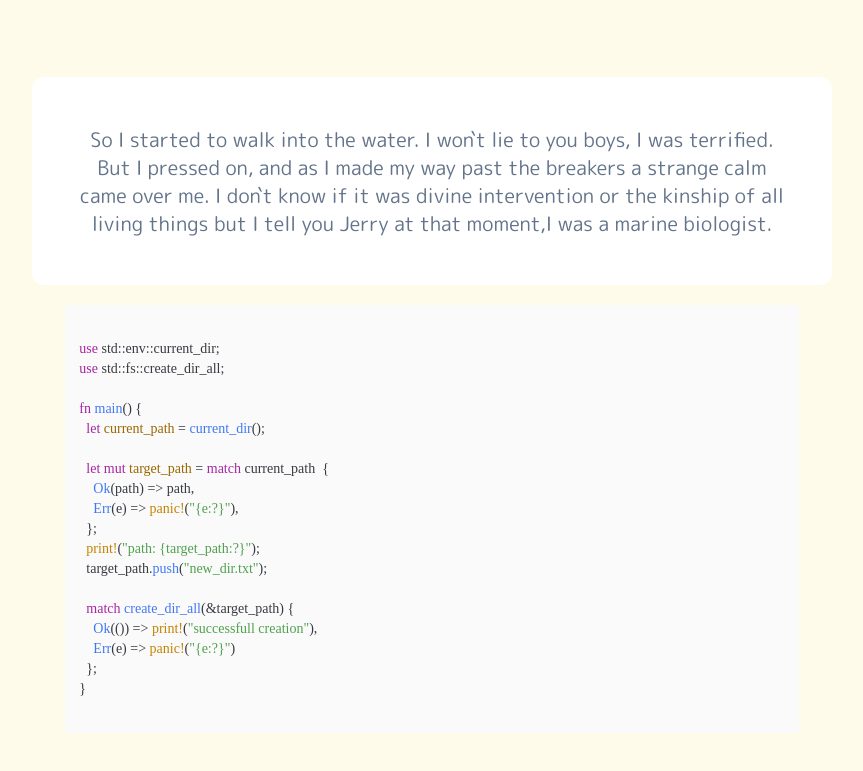
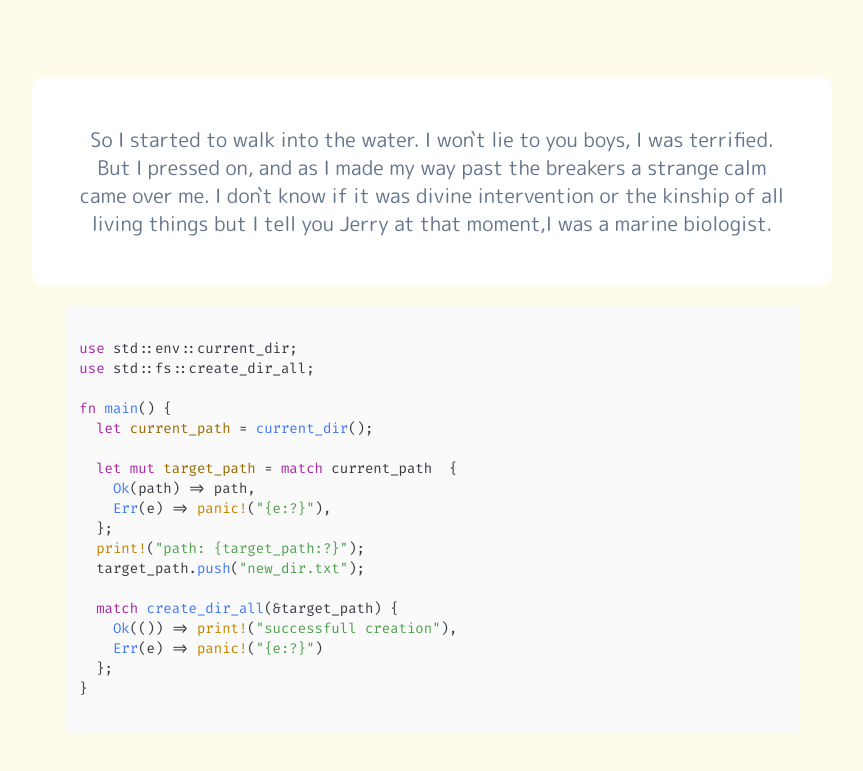
Before and after one commit to kamuiHub/changer, a website: page src/index.html in a window 1280 px wide. Shown: the part 243-1014 px from the top of the page, without its empty margins (208-1071 px from the left). Drawn offline with nearby package versions, Linux system fonts and the light colour scheme.

Commit message:
change font for code

```diff
--- a/src/index.html
+++ b/src/index.html
@@ -73,8 +73,8 @@
       </p>
     </div>
 
-     <pre class="text-xs font-code font-thin sm:text-sm">
-      <code class="language-rust w-11/12 h-fill p-20 m-auto font-nerd">
+     <pre class="text-xs sm:text-sm">
+      <code class="language-rust w-11/12 h-fill p-20 m-auto font-fira">
 use std::env::current_dir;
 use std::fs::create_dir_all;
 
```
